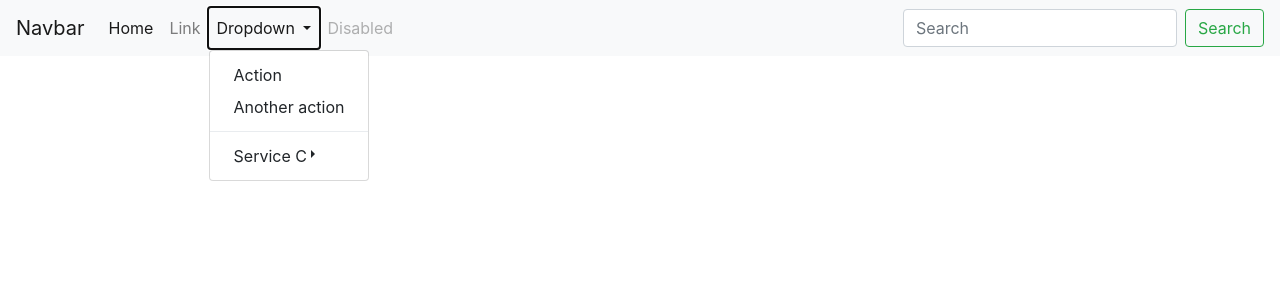
After one commit to Sajistreo3/gestionaht, a PHP site: page /test.html in a window 1280 px wide, after a click on "Dropdown". The commit adds this page. Shown: the top 300 px of the page. Run offline with PHP 8.4, Linux system fonts and the light colour scheme.

Commit message:
Upadted Version

```diff
--- a/footer.php
+++ b/footer.php
@@ -78,11 +78,11 @@
         <div class="col-md-3 text-center">
             <ul class="list-unstyled mb-0">
                 <li><i class="fas fa-map-marker-alt fa-2x"></i>
-                    <p>San Francisco, CA 94126, USA</p>
+                    <p>6901 Boulevard des Galeries d'Anjou, Anjou, QC H1W 2W1, CA</p>
                 </li>
 
                 <li><i class="fas fa-phone mt-4 fa-2x"></i>
-                    <p>+ 01 234 567 89</p>
+                    <p>51433520079</p>
                 </li>
 
                 <li><i class="fas fa-envelope mt-4 fa-2x"></i>
--- a/index.php
+++ b/index.php
@@ -33,9 +33,10 @@
 <div class="containers" style="margin-left: 0;">
    <!-- <p class="title">ACCUEIL</p>
     <hr class="hrs">-->
-    <?php if(!isset($_SESSION['user'])): ?>
+    <?php include "homepage.php";
+    if(!isset($_SESSION['user'])): ?>
         <?php
-            include "homepage.php";
+
             include "login.php";
         ?>
     <?php endif; ?>
--- a/inspection.php
+++ b/inspection.php
@@ -29,6 +29,7 @@ WHERE tbl_evaluation_id = ? AND type = ?;");
     //var_dump($quetions);
     //var_dump($_GET['types']);
     //var_dump($result);
+    $_SESSION['evalresult'] = $result;
 }
 //var_dump($evaluations);
 
@@ -95,6 +96,7 @@ WHERE tbl_evaluation_id = ? AND type = ?;");
                                 <input type="hidden" name="eval_id" value="<?= $eval['tbl_evaluation_id'] ?>">
                                 <input type="hidden" name="types" value="<?= $evaluations[$key]['type'] ?>">
                                 <input class="btn btn-primary editBtn" type="submit" name="open" value="Open">
+                                <a class="btn btn-success" href="http://gestionaht.ca/generate_pdf.php">Open PDF</a>
                             </form>
                         </td>
                     <?php endif; ?>
@@ -127,6 +129,7 @@ WHERE tbl_evaluation_id = ? AND type = ?;");
                                 <input type="hidden" name="eval_id" value="<?= $eval['tbl_evaluation_id'] ?>">
                                 <input type="hidden" name="types" value="<?= $evaluations[$key]['type'] ?>">
                                 <input class="btn btn-primary editBtn" type="submit" name="open" value="Open">
+                                <a class="btn btn-success" href="http://gestionaht.ca/generate_pdf.php">Open PDF</a>
                             </form>
                         </td>
                     <?php endif; ?>
@@ -159,6 +162,7 @@ WHERE tbl_evaluation_id = ? AND type = ?;");
                                 <input type="hidden" name="eval_id" value="<?= $eval['tbl_evaluation_id'] ?>">
                                 <input type="hidden" name="types" value="<?= $evaluations[$key]['type'] ?>">
                                 <input class="btn btn-primary editBtn" type="submit" name="open" value="Open">
+                                <a class="btn btn-success" href="http://gestionaht.ca/generate_pdf.php">Open PDF</a>
                             </form>
                         </td>
                     <?php endif; ?>
@@ -191,6 +195,8 @@ WHERE tbl_evaluation_id = ? AND type = ?;");
                                 <input type="hidden" name="eval_id" value="<?= $eval['tbl_evaluation_id'] ?>">
                                 <input type="hidden" name="types" value="<?= $evaluations[$key]['type'] ?>">
                                 <input class="btn btn-primary editBtn" type="submit" name="open" value="Open">
+                                <a class="btn btn-success" href="http://gestionaht.ca/generate_pdf.php">Open PDF</a>
+
                             </form>
                         </td>
                     <?php endif; ?>
--- /dev/null
+++ b/test.html
@@ -0,0 +1,162 @@
+<!DOCTYPE html>
+<html lang="en">
+
+<head>
+  <meta charset="UTF-8" />
+  <meta name="viewport" content="width=device-width, initial-scale=1.0" />
+  <!-- jQuery -->
+  <script src="https://code.jquery.com/jquery-2.2.4.min.js"
+    integrity="sha256-BbhdlvQf/xTY9gja0Dq3HiwQF8LaCRTXxZKRutelT44=" crossorigin="anonymous"></script>
+
+  <!-- Bootstrap files (jQuery first, then Popper.js, then Bootstrap JS) -->
+  <link href="https://stackpath.bootstrapcdn.com/bootstrap/4.4.1/css/bootstrap.min.css" rel="stylesheet"
+    type="text/css" />
+  <script src="https://stackpath.bootstrapcdn.com/bootstrap/4.4.1/js/bootstrap.bundle.min.js"
+    type="text/javascript"></script>
+  <script type="text/javascript">
+    // Prevent closing from click inside dropdown
+    $(document).on("click", ".dropdown-menu", function (e) {
+      e.stopPropagation();
+    });
+
+    // make it as accordion for smaller screens
+    if ($(window).width() < 992) {
+      $(".dropdown-menu a").click(function (e) {
+        e.preventDefault();
+        if ($(this).next(".submenu").length) {
+          $(this).next(".submenu").toggle();
+        }
+        $(".dropdown").on("hide.bs.dropdown", function () {
+          $(this).find(".submenu").hide();
+        });
+      });
+    }
+  </script>
+  <title>test</title>
+  <style>
+    @media (min-width: 992px) {
+      .dropdown-menu .dropdown-toggle:after {
+        border-top: 0.3em solid transparent;
+        border-right: 0;
+        border-bottom: 0.3em solid transparent;
+        border-left: 0.3em solid;
+      }
+
+      .dropdown-menu .dropdown-menu {
+        margin-left: 0;
+        margin-right: 0;
+      }
+
+      .dropdown-menu li {
+        position: relative;
+      }
+
+      .nav-item .submenu {
+        display: none;
+        position: absolute;
+        left: 100%;
+        top: -7px;
+      }
+
+      .nav-item .submenu-left {
+        right: 100%;
+        left: auto;
+      }
+
+      .dropdown-menu>li:hover {
+        background-color: #f1f1f1;
+      }
+
+      .dropdown-menu>li:hover>.submenu {
+        display: block;
+      }
+    }
+  </style>
+</head>
+
+<body>
+  <nav class="navbar navbar-expand-lg navbar-light bg-light">
+    <a class="navbar-brand" href="#">Navbar</a>
+    <button class="navbar-toggler" type="button" data-toggle="collapse" data-target="#navbarSupportedContent"
+      aria-controls="navbarSupportedContent" aria-expanded="false" aria-label="Toggle navigation">
+      <span class="navbar-toggler-icon"></span>
+    </button>
+
+    <div class="collapse navbar-collapse" id="navbarSupportedContent">
+      <ul class="navbar-nav mr-auto">
+        <li class="nav-item active">
+          <a class="nav-link" href="#">Home <span class="sr-only">(current)</span></a>
+        </li>
+        <li class="nav-item">
+          <a class="nav-link" href="#">Link</a>
+        </li>
+        <li class="nav-item dropdown">
+          <a class="nav-link dropdown-toggle" href="#" id="navbarDropdown" role="button" data-toggle="dropdown"
+            aria-haspopup="true" aria-expanded="false">
+            Dropdown
+          </a>
+          <div class="dropdown-menu" aria-labelledby="navbarDropdown">
+            <a class="dropdown-item" href="#">Action</a>
+            <a class="dropdown-item" href="#">Another action</a>
+            <div class="dropdown-divider"></div>
+            <a href="#" class="dropdown-toggle dropdown-item" data-toggle="dropdown" role="button" aria-haspopup="true"
+              aria-expanded="false"> <span class="nav-label"></span>Service C</span><span class="caret"></span></a>
+            <ul class="dropdown-menu">
+              <li><a class="dropdown-item" href="c1">Service C1</a></li>
+              <li><a class="dropdown-item" href="c2">Service C2</a></li>
+              <li><a class="dropdown-item" href="c3">Service C3</a></li>
+              <li><a class="dropdown-item" href="c4">Service C4</a></li>
+              <li><a class="dropdown-item" href="c5">Service C5</a></li>
+            </ul>
+          </div>
+        </li>
+        <li class="nav-item">
+          <a class="nav-link disabled" href="#" tabindex="-1" aria-disabled="true">Disabled</a>
+        </li>
+      </ul>
+      <form class="form-inline my-2 my-lg-0">
+        <input class="form-control mr-sm-2" type="search" placeholder="Search" aria-label="Search">
+        <button class="btn btn-outline-success my-2 my-sm-0" type="submit">Search</button>
+      </form>
+    </div>
+  </nav>
+  <!-- <nav class="navbar navbar-expand-lg navbar-dark bg-primary">
+        <button class="navbar-toggler" type="button" data-toggle="collapse" data-target="#main_nav">
+            <span class="navbar-toggler-icon"></span>
+        </button>
+        <div class="collapse navbar-collapse" id="main_nav">
+
+        <ul class="navbar-nav">
+        <li class="nav-item"> <a class="nav-link" href="#"> First level 1 </a> </li>
+        <li class="nav-item"> <a class="nav-link" href="#"> First level 2 </a></li>
+        <li class="nav-item dropdown">
+            <a class="nav-link dropdown-toggle" href="#" data-toggle="dropdown">  First level 3  </a>
+            <ul class="dropdown-menu">
+              <li><a class="dropdown-item" href="#"> Second level 1 </a></li>
+              <li><a class="dropdown-item" href="#"> Second level 2 &raquo </a>
+                 <ul class="submenu dropdown-menu">
+                    <li><a class="dropdown-item" href=""> Third level 1</a></li>
+                    <li><a class="dropdown-item" href=""> Third level 2</a></li>
+                    <li><a class="dropdown-item" href=""> Third level 3 &raquo </a>
+                    <ul class="submenu dropdown-menu">
+                        <li><a class="dropdown-item" href=""> Fourth level 1</a></li>
+                        <li><a class="dropdown-item" href=""> Fourth level 2</a></li>
+                    </ul>
+                    </li>
+                    <li><a class="dropdown-item" href=""> Second level  4</a></li>
+                    <li><a class="dropdown-item" href=""> Second level  5</a></li>
+                 </ul>
+              </li>
+              <li><a class="dropdown-item" href="#"> Dropdown item 3 </a></li>
+              <li><a class="dropdown-item" href="#"> Dropdown item 4 </a>
+            </ul>
+        </li>
+        <li class="nav-item"> <a class="nav-link" href="#"> First level 1 </a> </li>
+        <li class="nav-item"> <a class="nav-link" href="#"> First level 2 </a></li>
+        </ul>
+
+        </div>
+        </nav> -->
+</body>
+
+</html>
```
Also changed, not shown: generate_pdf.php (+13 -63 lines), header.php (+41 -24 lines), mail.php (+7 -2 lines), images/iconnewblack.png (added).
